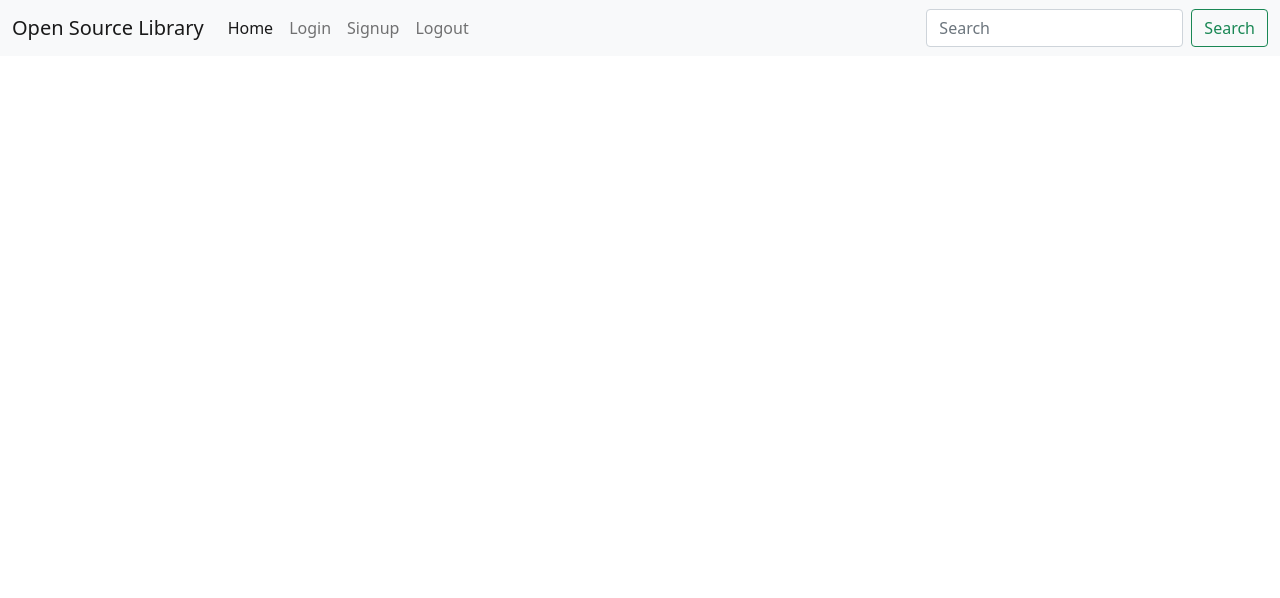
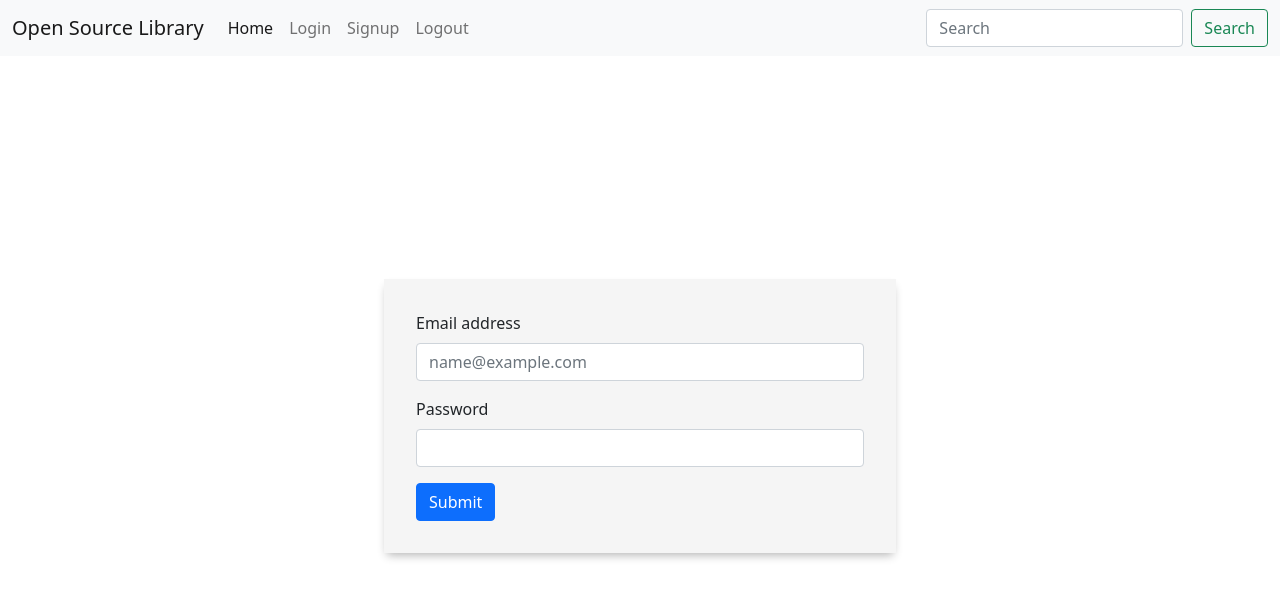
Before and after one commit to rockingrohit9639/Open-Libraray-system, a React (Create React App) app in the folder open-library/: page /login in a window 1280 px wide. Shown: the top 598 px of the page. Built offline with nearby package versions, Linux system fonts and the light colour scheme.

Commit message:
added login form

```diff
--- /dev/null
+++ b/open-library/src/Components/Login/Login.css
@@ -0,0 +1,14 @@
+.login {
+  width: 100%;
+  min-height: 90vh;
+  display: flex;
+  align-items: center;
+  justify-content: center;
+}
+
+.login_container {
+  background-color: rgb(245, 245, 245);
+  padding: 2rem;
+  min-width: 40%;
+  box-shadow: 0 5px 9px -3px rgba(0, 0, 0, 0.3);
+}
--- a/open-library/src/Components/Login/Login.js
+++ b/open-library/src/Components/Login/Login.js
@@ -1,11 +1,37 @@
-import React from 'react'
+import React from "react";
+import "./Login.css";
 
 function Login() {
-    return (
-        <div>
-
+  return (
+    <div className="login">
+      <form className="login_container">
+        <div class="mb-3">
+          <label for="email" class="form-label">
+            Email address
+          </label>
+          <input
+            type="email"
+            class="form-control"
+            id="email"
+            name="email"
+            placeholder="name@example.com"
+          />
         </div>
-    )
+        <div class="mb-3">
+          <label for="password" class="form-label">
+            Password
+          </label>
+          <input
+            type="password"
+            class="form-control"
+            id="password"
+            name="password"
+          />
+        </div>
+        <button type="submit" className="btn btn-primary">Submit</button>
+      </form>
+    </div>
+  );
 }
 
-export default Login
+export default Login;
```
